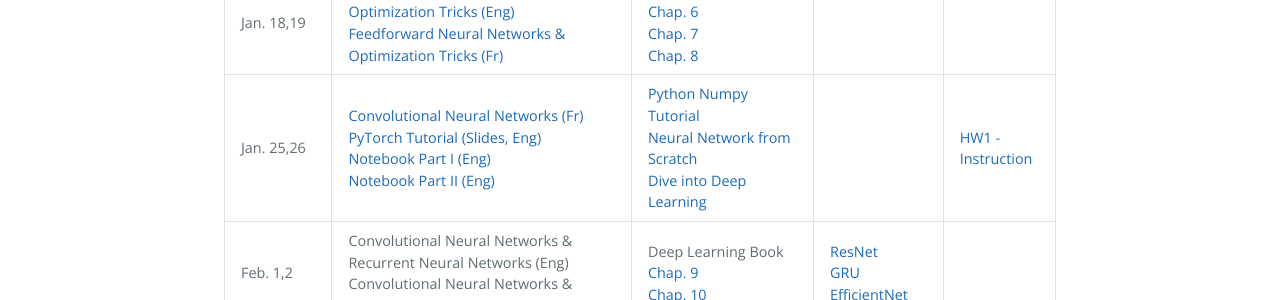
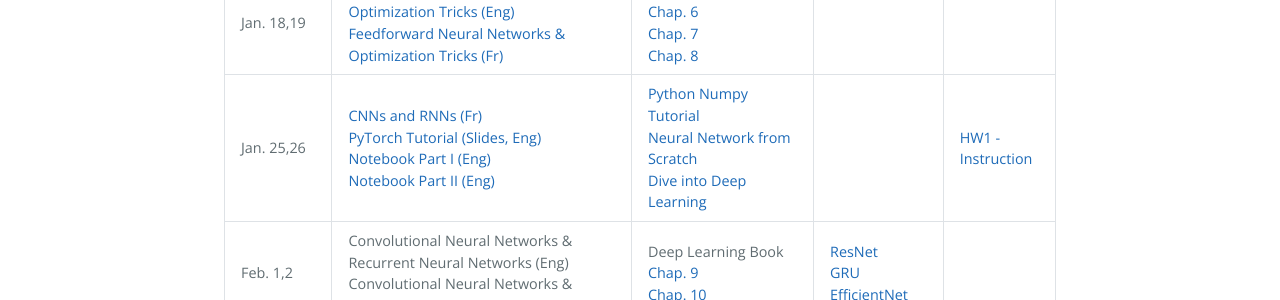
Before and after one commit to DeepGraphLearning/Math80600A_2023W, a Jekyll site: the page built from schedule.md, in a window 1280 px wide. Shown: the part 713-1013 px from the top of the page. Built offline with Jekyll 4.4.1, drawn with Linux system fonts in a browser that asks for light colours.

```diff
--- a/schedule.md
+++ b/schedule.md
@@ -42,8 +42,8 @@ schedule:
         url: http://www.deeplearningbook.org/contents/optimization.html
   - date: Jan. 25,26
     topics:
-      - name: Convolutional Neural Networks (Fr)
-        url: https://www.dropbox.com/s/85sgxsv9m5qu21l/S3-CNN.pdf?dl=0
+      - name: CNNs and RNNs (Fr)
+        url: https://www.dropbox.com/s/srcmxg089yjhiyh/Week3-CNN%26RNN-Fr.pdf?dl=0
       - name: PyTorch Tutorial (Slides, Eng)
         url: https://www.dropbox.com/s/9lt50q009x3e5l3/2023_Deep%20Learning%20Frameworks.pdf?dl=0
       - name: Notebook Part I (Eng)
```
